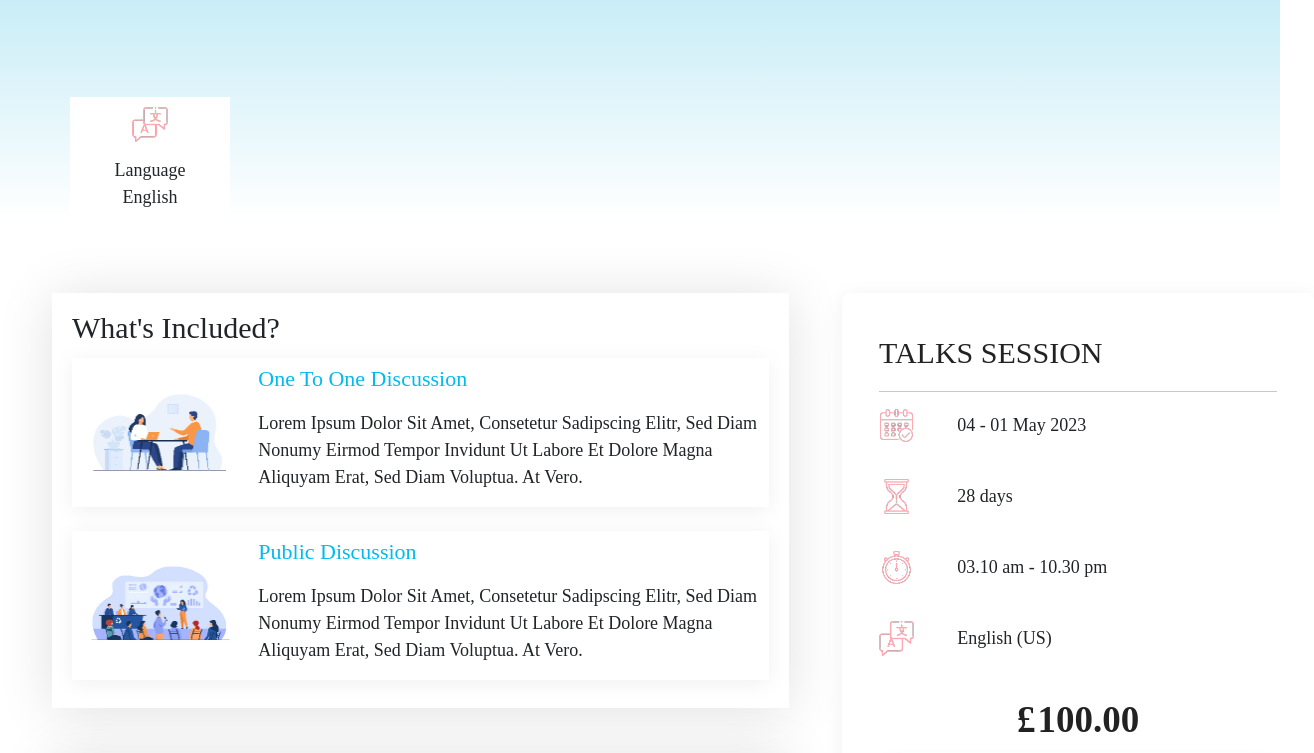
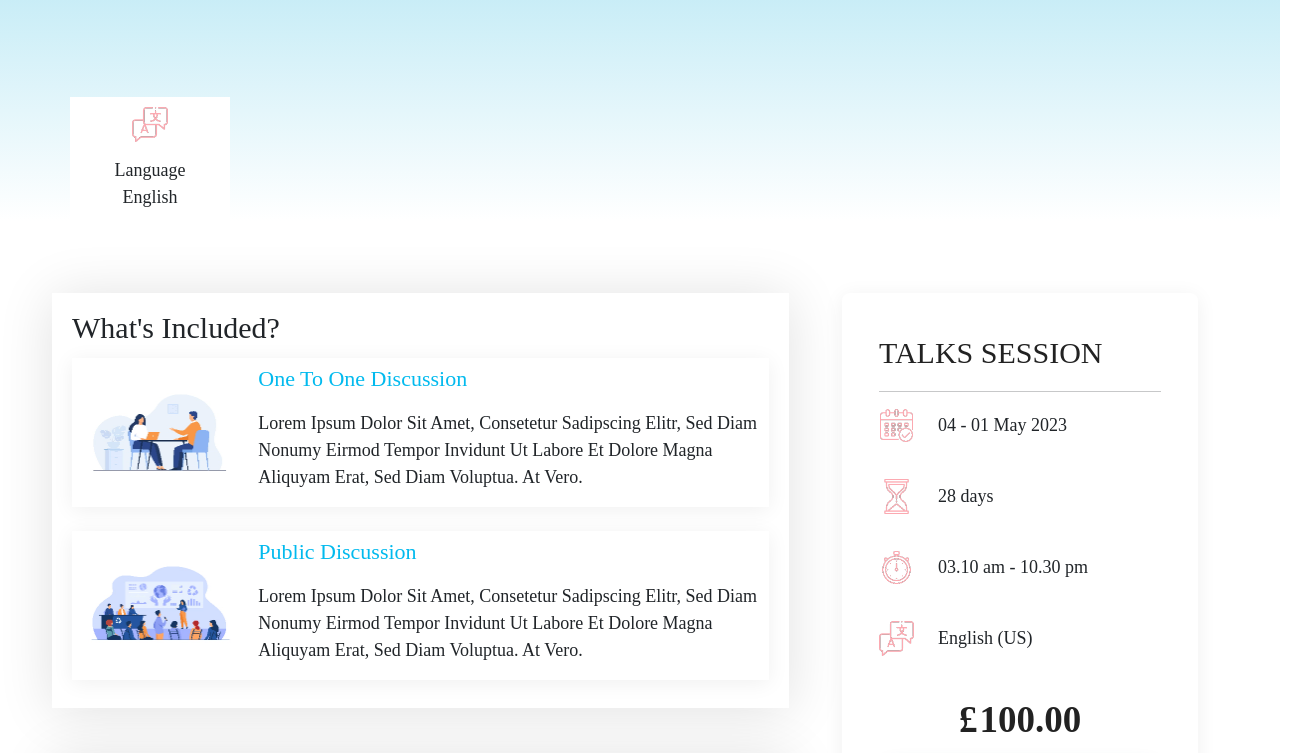
Before and after one commit to nithya-sugumar/sticky_section, a plain HTML site: page index.html in a window 1280 px wide. Shown: the part 810-1563 px from the top of the page, 1314 px wide, since content can reach past the window. Drawn offline with nearby package versions, Linux system fonts and the light colour scheme.

Commit message:
Update style.css

```diff
--- a/style.css
+++ b/style.css
@@ -107,7 +107,7 @@
     top: 135px;
     margin-bottom: 55px;
     border-radius: 8px;
-    width: 472px;
+    width: 100%;
 }
 .wb_sticky_talks {
     font-weight: 500;
```
